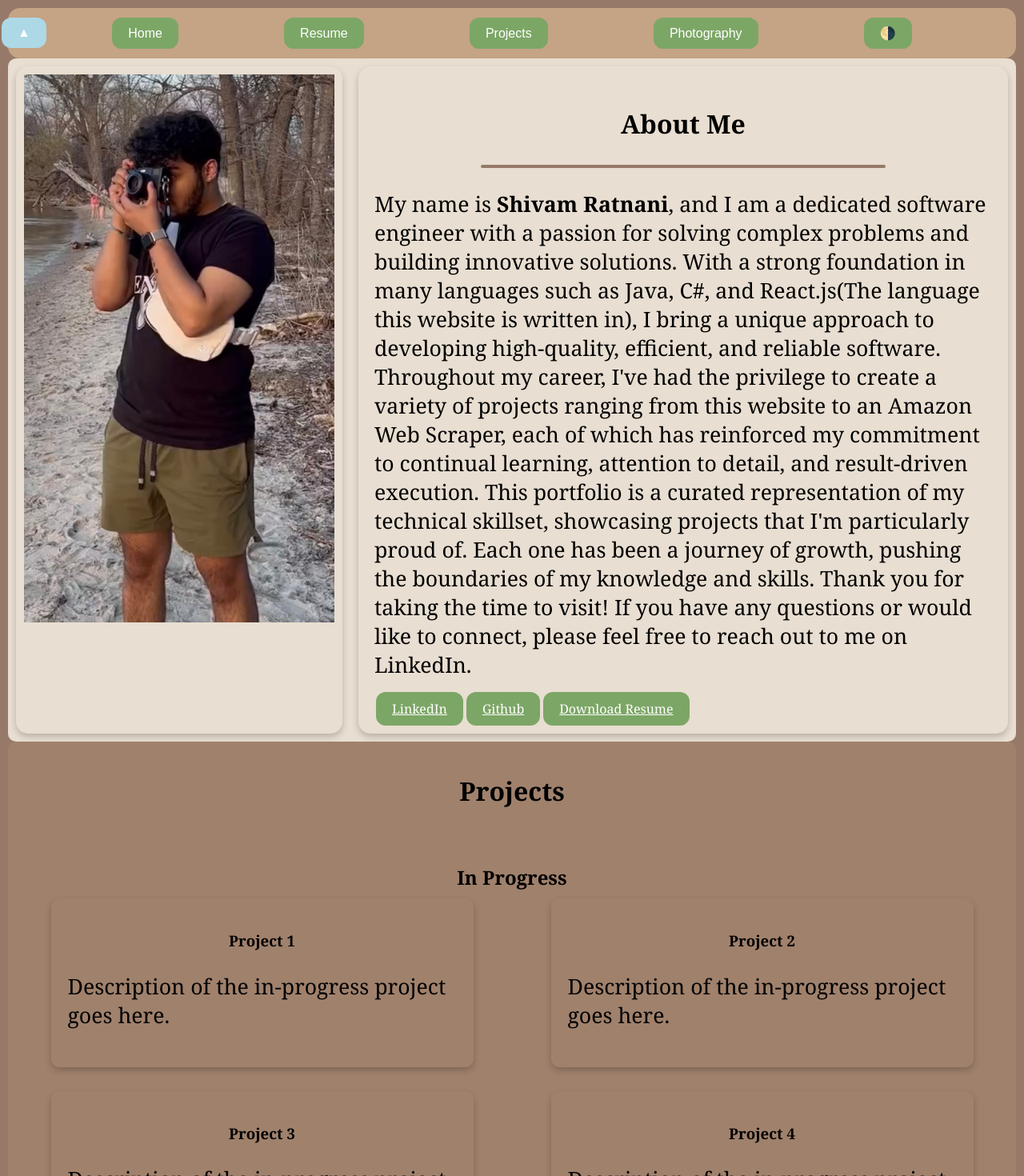
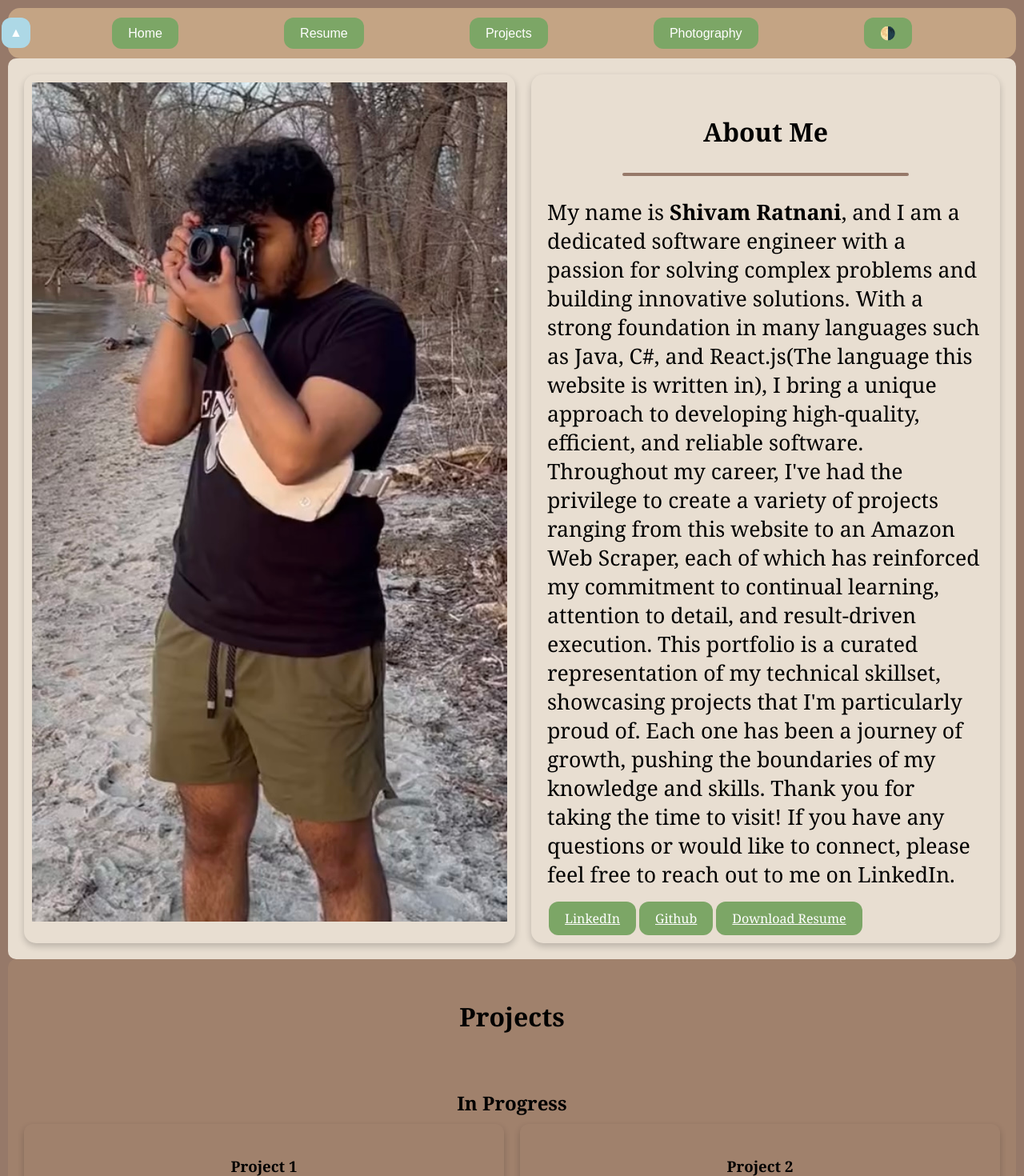
Before and after one commit to shivamratnani/shivamratnani.github.io, a React (Create React App) app: page / in a window 1280 px wide. Shown: the top 1470 px of the page at 80% size. Built offline with nearby package versions, Linux system fonts and the light colour scheme.

Commit message:
Mobile friendly

```diff
--- a/src/HomePage.css
+++ b/src/HomePage.css
@@ -23,10 +23,10 @@
   padding: 10px;
   border-radius: 10px;
 }
-/* add space in between HomePage buttons */
 
-
+/* Buttons */
 .interactive-button,
+.interactive-button-2,
 .theme-toggle {
   padding: 10px 20px;
   font-size: 16px;
@@ -39,31 +39,10 @@
 }
 
 .interactive-button:hover,
-.theme-toggle:hover {
-  transform: scale(
-    1.1
-  );
-  box-shadow:0 4px 8px 0 rgba(0, 0, 0, 0.2) ;
-}
-
-.interactive-button-2,
-.theme-toggle {
-  padding: 10px 20px;
-  font-size: 16px;
-  transition: transform 0.2s; /* Animation */
-  color: #fff;
-  border: none;
-  cursor: pointer;
-  border-radius: 12px;
-  margin: 2px;
-}
-
 .interactive-button-2:hover,
 .theme-toggle:hover {
-  transform: scale(
-    1.1
-  );
-  box-shadow:0 4px 8px 0 rgba(0, 0, 0, 0.72) ;
+  transform: scale(1.1);
+  box-shadow: 0 4px 8px 0 rgba(0, 0, 0, 0.2);
 }
 
 .to-top-button {
@@ -73,6 +52,7 @@
   z-index: 1000; /* Make sure the button is always visible */
 }
 
+/* Text */
 p {
   font-family: Georgia, "Times New Roman", Times, serif;
   font-size: 20pt;
@@ -80,28 +60,29 @@ p {
   text-align: left;
 }
 
+/* About Section */
 .about-container {
   display: flex;
   align-items: left;
   justify-content: center;
-  gap: 20px; /* Adjust the gap between the elements as needed */
+  gap: 20px;
 }
 
 .profile-container {
-  flex: 0 0 auto; /* Do not grow or shrink */
+  flex: 0 0 auto;
   padding: 10px;
   border-radius: 15px;
-  background-color: #e8ded1; /* Change this to match your theme color */
-  box-shadow: 0 4px 8px 0 rgba(0, 0, 0, 0.2); /* Optional: add a shadow for depth */
+  background-color: #e8ded1;
+  box-shadow: 0 4px 8px 0 rgba(0, 0, 0, 0.2);
 }
 
 .profile-container:hover {
-  box-shadow: 0 6px 12px rgba(0, 0, 0, 0.5); /* Enhanced shadow on hover */
+  box-shadow: 0 6px 12px rgba(0, 0, 0, 0.5);
 }
 
 .profile-image {
-  width: 100%; /* Make the image fill the container */
-  height: 685px;
+  width: 100%;
+  height: auto;
   border-radius: 0;
 }
 
@@ -109,21 +90,23 @@ p {
   flex: 1 1 auto;
   padding: 20px;
   border-radius: 15px;
-  background-color: #e8ded1; /* Change this to match your theme color */
-  text-align: left; /* Align text to the left */
-  box-shadow: 0 4px 8px 0 rgba(0, 0, 0, 0.2); /* Optional: add a shadow for depth */
+  background-color: #e8ded1;
+  text-align: left;
+  box-shadow: 0 4px 8px 0 rgba(0, 0, 0, 0.2);
 }
 
 .about-section:hover {
-  box-shadow: 0 6px 12px rgba(0, 0, 0, 0.5); /* Enhanced shadow on hover */
+  box-shadow: 0 6px 12px rgba(0, 0, 0, 0.5);
 }
 
+/* Headings */
 .element h1 {
   font-family: Georgia, "Times New Roman", Times, serif;
   margin-top: 30px;
   margin-bottom: 30px;
   text-align: center;
 }
+
 .element h2 {
   font-family: Georgia, "Times New Roman", Times, serif;
   margin-top: 20px;
@@ -137,6 +120,7 @@ p {
   margin-bottom: 20px;
 }
 
+/* Projects and Certifications Grid */
 .projects-container,
 .certifications-grid {
   width: 100%;
@@ -149,33 +133,66 @@ p {
 
 .projects-grid,
 .certifications-grid {
-  display: flex;
-  flex-wrap: wrap;
-  justify-content: space-around;
-  gap: 10px; /* This is the space between the grid items */
+  display: grid;
+  grid-template-columns: repeat(auto-fit, minmax(300px, 1fr));
+  gap: 20px;
 }
 
 .project-box,
 .certification-box {
-  flex: 0 1 calc(40% - 10px); /* This makes sure that each box will take up 50% of the container width minus 20px for the gap */
-  background-color: #A0816C; /* Replace with the desired background color */
-  border: 1px solid #A0816C; /* Replace with the desired border style */
-  border-radius: 10px; /* Rounded corners */
-  padding: 20px; /* Inner space between content and border */
-  margin-bottom: 20px; /* Space between rows */
-  box-shadow: 0 4px 8px rgba(0, 0, 0, 0.2); /* Simple shadow for depth */
-  transition: box-shadow 0.3s ease-in-out; /* Transition for hover effect */
+  background-color: #A0816C;
+  border: 1px solid #A0816C;
+  border-radius: 10px;
+  padding: 20px;
+  margin-bottom: 20px;
+  box-shadow: 0 4px 8px rgba(0, 0, 0, 0.2);
+  transition: box-shadow 0.3s ease-in-out;
 }
 
 .project-box:hover,
 .certification-box:hover {
-  box-shadow: 0 6px 12px rgba(0, 0, 0, 0.5); /* Enhanced shadow on hover */
+  box-shadow: 0 6px 12px rgba(0, 0, 0, 0.5);
 }
 
 /* Adjustments for responsiveness */
 @media (max-width: 768px) {
   .project-box,
   .certification-box {
-    flex-basis: 100%; /* On smaller screens, each box will take the full width */
+    flex-basis: 100%;
   }
 }
+
+@media (min-width: 768px) {
+  .navbar {
+    flex-direction: row;
+  }
+
+  .interactive-button,
+  .interactive-button-2,
+  .theme-toggle {
+    padding: 10px 20px;
+    font-size: 1rem;
+  }
+
+  .to-top-button {
+    padding: 10px;
+    font-size: 1rem;
+  }
+
+  .projects-grid,
+  .certifications-grid {
+    grid-template-columns: repeat(2, 1fr);
+  }
+}
+
+@media (min-width: 1200px) {
+  .element {
+    padding: 20px;
+  }
+
+  .project-box,
+  .certification-box {
+    padding: 20px;
+    margin-bottom: 20px;
+  }
+}
```
